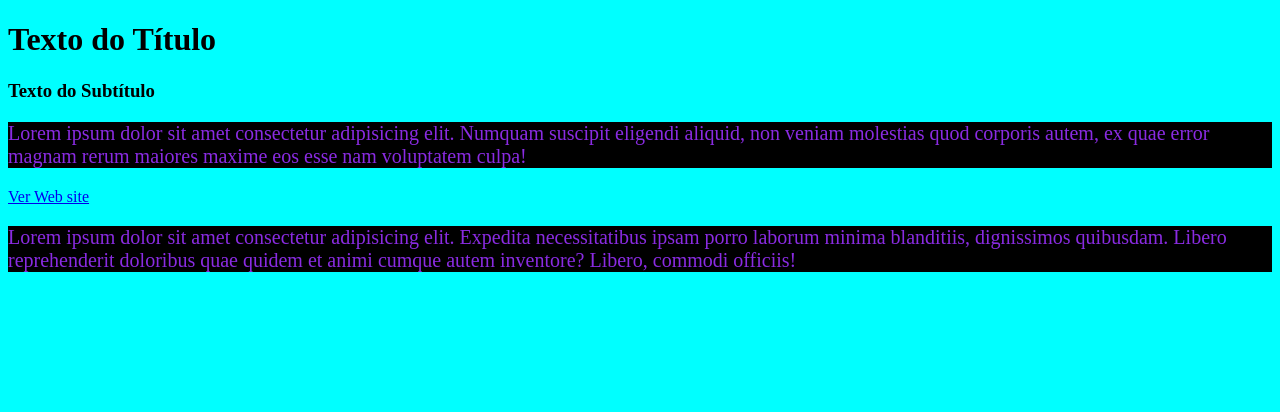
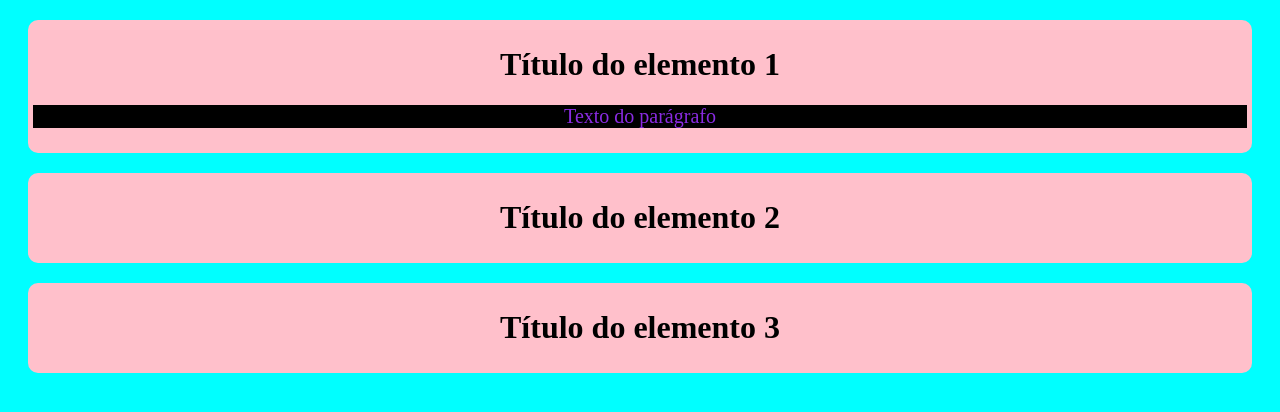
Before and after one commit to pedrohsilvah/javascript, a plain HTML site: page 007/dom/index.html in a window 1280 px wide. Drawn offline with Linux system fonts and the light colour scheme.

Commit message:
estudos de dom

```diff
--- a/007/dom/index.html
+++ b/007/dom/index.html
@@ -8,15 +8,19 @@
 </head>
 
 <body>
-    <h1 id="titulo">Texto do Título</h1>
 
-    <h3 class="subtitulo">Texto do Subtítulo</h3>
+    <div class="elemento" id="elemento_1">
+        <h1>Título do elemento 1</h1>
+    </div>
 
-    <p>Lorem ipsum dolor sit amet consectetur adipisicing elit. Numquam suscipit eligendi aliquid, non veniam molestias quod corporis autem, ex quae error magnam rerum maiores maxime eos esse nam voluptatem culpa!</p>
+    <div class="elemento" id="elemento_2">
+        <h1>Título do elemento 2</h1>
+    </div>
 
-    <div><a href="https://www.google.com/imgres?imgurl=https%3A%2F%2Fpetpillow.com.br%2Fwp-content%2Fuploads%2F2023%2F08%2FCores-de-gatos-scaled.jpeg&tbnid=BjMXjD7pf_lRrM&vet=12ahUKEwjh0veznNWCAxWlTrgEHXzfC6AQMygFegQIARB5..i&imgrefurl=https%3A%2F%2Fpetpillow.com.br%2Fcores-de-gatos-conheca-as-principais-e-o-que-elas-significam%2F&docid=eQtOP8eiNh_HiM&w=2560&h=1623&q=imagem%20gatos&ved=2ahUKEwjh0veznNWCAxWlTrgEHXzfC6AQMygFegQIARB5" target="_blank">Ver Web site</a></div>
+    <div class="elemento" id="elemento_3">
+        <h1>Título do elemento 3</h1>
+    </div>
 
-    <p>Lorem ipsum dolor sit amet consectetur adipisicing elit. Expedita necessitatibus ipsam porro laborum minima blanditiis, dignissimos quibusdam. Libero reprehenderit doloribus quae quidem et animi cumque autem inventore? Libero, commodi officiis!</p>
     <script src="script.js"></script>
 </body>
 </html>
--- a/007/dom/script.js
+++ b/007/dom/script.js
@@ -18,8 +18,14 @@
 
 // document.querySelector("body").style.backgroundColor = "red"
 
-let link = document.querySelector('a');
+// let link = document.querySelector('a');
 
-link.setAttribute('href', 'https://www.google.com/imgres?imgurl=https%3A%2F%2Fwww.petz.com.br%2Fblog%2F%2Fwp-content%2Fuploads%2F2021%2F11%2Fenxoval-para-gato-Copia.jpg&tbnid=vJ0O0mEfKlj4CM&vet=12ahUKEwjh0veznNWCAxWlTrgEHXzfC6AQMygIegQIARB_..i&imgrefurl=https%3A%2F%2Fwww.petz.com.br%2Fblog%2Fbem-estar%2Fenxoval-para-gato%2F&docid=GfY1AYGJ6B5EYM&w=750&h=450&q=imagem%20gatos&ved=2ahUKEwjh0veznNWCAxWlTrgEHXzfC6AQMygIegQIARB_');
+// link.setAttribute('href', 'https://www.google.com/imgres?imgurl=https%3A%2F%2Fwww.petz.com.br%2Fblog%2F%2Fwp-content%2Fuploads%2F2021%2F11%2Fenxoval-para-gato-Copia.jpg&tbnid=vJ0O0mEfKlj4CM&vet=12ahUKEwjh0veznNWCAxWlTrgEHXzfC6AQMygIegQIARB_..i&imgrefurl=https%3A%2F%2Fwww.petz.com.br%2Fblog%2Fbem-estar%2Fenxoval-para-gato%2F&docid=GfY1AYGJ6B5EYM&w=750&h=450&q=imagem%20gatos&ved=2ahUKEwjh0veznNWCAxWlTrgEHXzfC6AQMygIegQIARB_');
 
-console.log(link.getAttribute('href'));
+// console.log(link.getAttribute('href'));
+let novo_elemento = document.createElement('p')
+
+let div = document.querySelector('#elemento_1')
+novo_elemento.innerText = 'Texto do parágrafo'
+
+div.appendChild(novo_elemento)
--- a/007/dom/style.css
+++ b/007/dom/style.css
@@ -7,3 +7,11 @@ p {
     background-color: rgb(0, 0, 0);
     font-size: 20px;
 }
+
+div {
+    background-color: pink;
+    border-radius: 10px;
+    text-align: center;
+    padding: 5px;
+    margin: 20px;
+}
```
